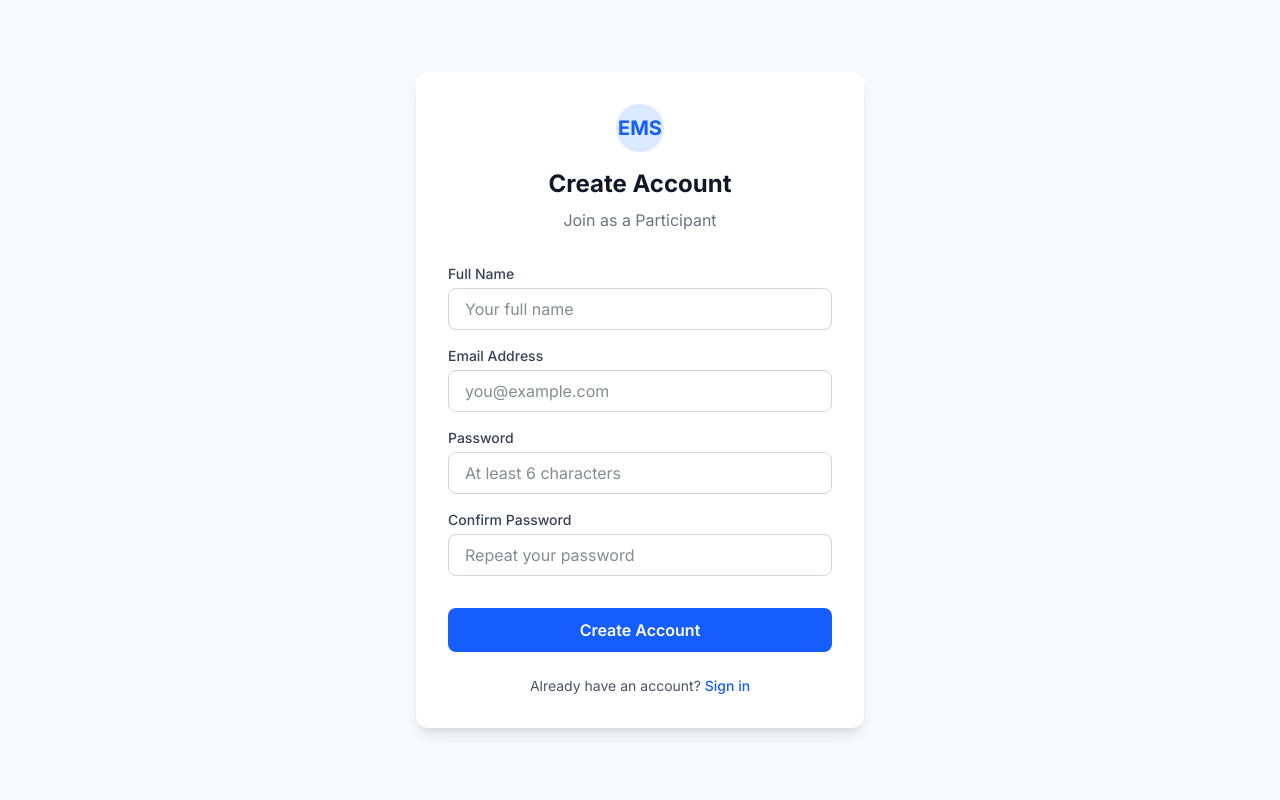
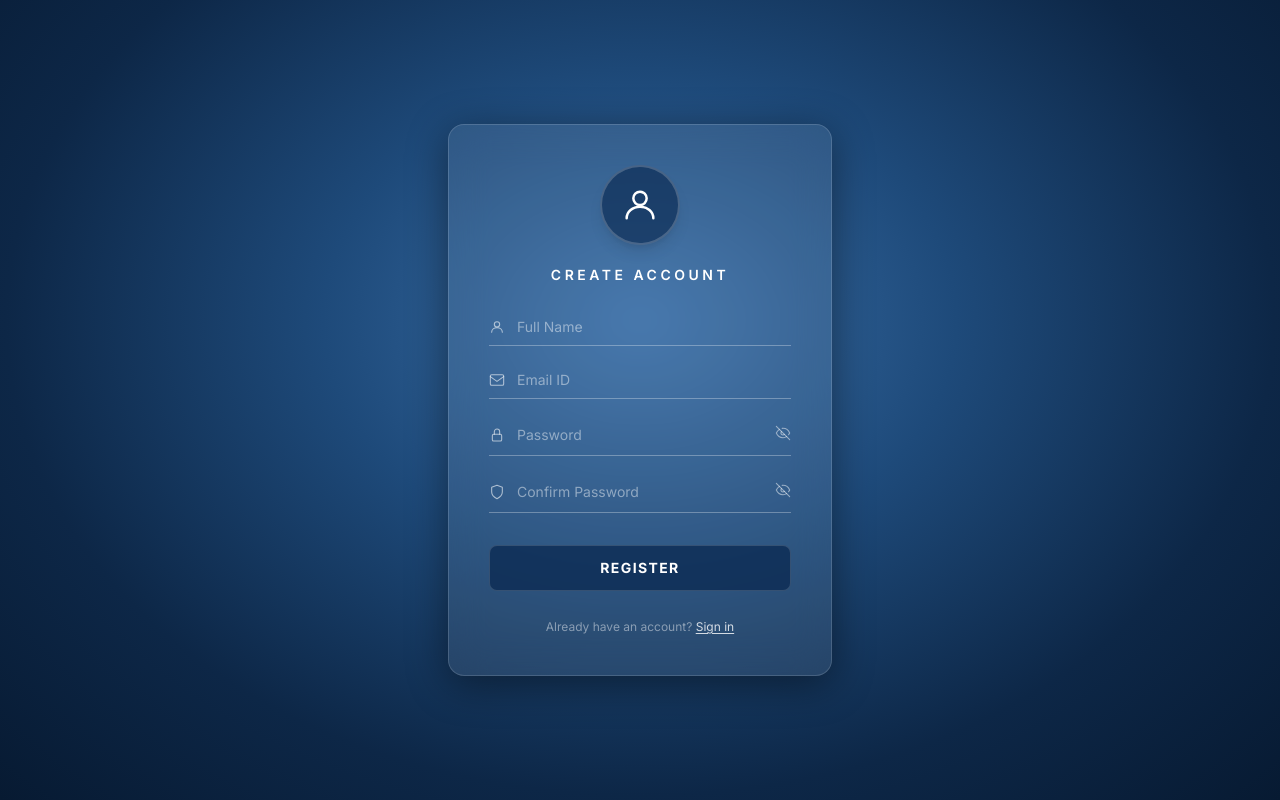
Before and after one commit to hamza-khan07/Event-Management-System, a React app in the folder Event Management System/frontend/: page /register in a window 1280 px wide. Built offline with nearby package versions, Linux system fonts and the light colour scheme; no server answers; the HTML template or start-up script is replaced by a standard one.

Commit message:
Enhanced the UI of Login and Registeration page

```diff
--- a/Event Management System/frontend/src/components/AuthLayout.jsx
+++ b/Event Management System/frontend/src/components/AuthLayout.jsx
@@ -2,27 +2,29 @@
 import React from 'react';
 
 /**
- * AuthLayout wrapper component.
- * Provides a unified card layout and branding header for authentication pages (Login, Register).
+ * AuthLayout — full-screen blue radial gradient background with a
+ * centred frosted-glass card.  Matches the premium glassmorphism style.
  */
-const AuthLayout = ({ title, subtitle, children }) => {
+const AuthLayout = ({ children }) => {
     return (
-        <div className="min-h-screen bg-gray-50 flex items-center justify-center p-4">
-            <div className="max-w-md w-full bg-white rounded-xl shadow-lg p-8">
-
-                {/* Common Header */}
-                <div className="text-center mb-8">
-                    <div className="inline-flex items-center justify-center w-12 h-12 rounded-full bg-blue-100 text-blue-600 font-bold text-xl mb-4">
-                        EMS
-                    </div>
-                    {/* Dynamic Title and Subtitle */}
-                    <h1 className="text-2xl font-bold text-gray-900">{title}</h1>
-                    <p className="text-gray-500 mt-2">{subtitle}</p>
-                </div>
-
-                {/* Main page content (e.g. form fields) */}
+        <div
+            className="min-h-screen flex items-center justify-center p-4"
+            style={{
+                background: 'radial-gradient(ellipse at 50% 40%, #3a6fa8 0%, #1e4a7a 35%, #0d2747 70%, #071a32 100%)',
+            }}
+        >
+            {/* Frosted glass card */}
+            <div
+                className="w-full max-w-sm rounded-2xl px-10 py-10 flex flex-col items-center"
+                style={{
+                    background: 'rgba(255,255,255,0.08)',
+                    backdropFilter: 'blur(18px)',
+                    WebkitBackdropFilter: 'blur(18px)',
+                    border: '1px solid rgba(255,255,255,0.15)',
+                    boxShadow: '0 8px 40px rgba(0,0,0,0.45)',
+                }}
+            >
                 {children}
-
             </div>
         </div>
     );
--- a/Event Management System/frontend/src/pages/LoginPage.jsx
+++ b/Event Management System/frontend/src/pages/LoginPage.jsx
@@ -1,14 +1,73 @@
+// src/pages/LoginPage.jsx
 import { useState } from 'react';
 import { useNavigate, Link } from 'react-router-dom';
 import { useAuth } from '../Context/AuthContext';
 import AuthLayout from '../components/AuthLayout';
-import FormInput from '../components/FormInput';
 
+/* ── Inline SVG icons (no extra package needed) ─────────────────── */
+const UserCircleIcon = () => (
+    <svg viewBox="0 0 24 24" fill="none" stroke="currentColor" strokeWidth={1.5}
+        strokeLinecap="round" strokeLinejoin="round" className="w-10 h-10 text-white">
+        <circle cx="12" cy="8" r="4" />
+        <path d="M4 20c0-4 3.6-7 8-7s8 3 8 7" />
+    </svg>
+);
+const EnvelopeIcon = () => (
+    <svg viewBox="0 0 24 24" fill="none" stroke="currentColor" strokeWidth={1.6}
+        strokeLinecap="round" strokeLinejoin="round" className="w-4 h-4">
+        <rect x="2" y="4" width="20" height="16" rx="2" />
+        <path d="m2 7 10 7 10-7" />
+    </svg>
+);
+const LockIcon = () => (
+    <svg viewBox="0 0 24 24" fill="none" stroke="currentColor" strokeWidth={1.6}
+        strokeLinecap="round" strokeLinejoin="round" className="w-4 h-4">
+        <rect x="5" y="11" width="14" height="10" rx="2" />
+        <path d="M8 11V7a4 4 0 0 1 8 0v4" />
+    </svg>
+);
+const EyeIcon = ({ show }) => show ? (
+    <svg viewBox="0 0 24 24" fill="none" stroke="currentColor" strokeWidth={1.6}
+        strokeLinecap="round" strokeLinejoin="round" className="w-4 h-4">
+        <path d="M2 12s3-7 10-7 10 7 10 7-3 7-10 7-10-7-10-7Z" />
+        <circle cx="12" cy="12" r="3" />
+    </svg>
+) : (
+    <svg viewBox="0 0 24 24" fill="none" stroke="currentColor" strokeWidth={1.6}
+        strokeLinecap="round" strokeLinejoin="round" className="w-4 h-4">
+        <path d="M9.88 9.88a3 3 0 1 0 4.24 4.24" />
+        <path d="M10.73 5.08A10.43 10.43 0 0 1 12 5c7 0 10 7 10 7a13.16 13.16 0 0 1-1.67 2.68" />
+        <path d="M6.61 6.61A13.526 13.526 0 0 0 2 12s3 7 10 7a9.74 9.74 0 0 0 5.39-1.61" />
+        <line x1="2" y1="2" x2="22" y2="22" />
+    </svg>
+);
+
+/* ── Underline input with left icon ────────────────────────────────── */
+const UnderlineInput = ({ icon, type, name, placeholder, value, onChange, disabled, rightEl }) => (
+    <div className="w-full flex items-center gap-3 border-b border-white/30 pb-2 group focus-within:border-white/70 transition-colors duration-200">
+        <span className="text-white/60 shrink-0 group-focus-within:text-white/90 transition-colors">{icon}</span>
+        <input
+            type={type}
+            name={name}
+            placeholder={placeholder}
+            value={value}
+            onChange={onChange}
+            disabled={disabled}
+            autoComplete="off"
+            className="flex-1 bg-transparent text-white placeholder-white/45 text-sm outline-none disabled:opacity-50"
+        />
+        {rightEl && <span className="shrink-0">{rightEl}</span>}
+    </div>
+);
+
+/* ══════════════════════════════════════════════════════════════════ */
 const LoginPage = () => {
     const { login } = useAuth();
     const navigate = useNavigate();
 
     const [formData, setFormData] = useState({ email: '', password: '' });
+    const [showPwd, setShowPwd] = useState(false);
+    const [remember, setRemember] = useState(false);
     const [error, setError] = useState('');
     const [isLoading, setIsLoading] = useState(false);
 
@@ -19,7 +78,6 @@ const LoginPage = () => {
 
     const handleSubmit = async (e) => {
         e.preventDefault();
-        // Validate and submit credentials
         setError('');
         if (!formData.email.trim() || !formData.password.trim()) {
             setError('Please fill in all fields.'); return;
@@ -28,16 +86,10 @@ const LoginPage = () => {
         try {
             const result = await login(formData.email, formData.password);
             if (result.success) {
-                // Redirect to appropriate dashboard based on user role
-                if (result.user.role === 'PRODUCT_MANAGER') {
-                    navigate('/dashboard');
-                } else if (result.user.role === 'ORGANIZER') {
-                    navigate('/organizer/dashboard');
-                } else {
-                    navigate('/');
-                }
+                if (result.user.role === 'PRODUCT_MANAGER') navigate('/dashboard');
+                else if (result.user.role === 'ORGANIZER') navigate('/organizer/dashboard');
+                else navigate('/');
             }
-
         } catch (err) {
             setError(err.response?.data?.message || 'Login failed. Please try again.');
         } finally {
@@ -46,49 +98,89 @@ const LoginPage = () => {
     };
 
     return (
-        // Auth layout wrapper with page titles
-        <AuthLayout title="Welcome Back" subtitle="Sign in to your account">
+        <AuthLayout>
+            {/* ── Avatar ── */}
+            <div
+                className="w-20 h-20 rounded-full flex items-center justify-center mb-5 shadow-lg"
+                style={{ background: 'rgba(10,40,80,0.65)', border: '2px solid rgba(255,255,255,0.2)' }}
+            >
+                <UserCircleIcon />
+            </div>
 
+            {/* ── Title ── */}
+            <h1 className="text-white text-sm font-semibold tracking-[0.25em] uppercase mb-8 text-center">
+                Login
+            </h1>
+
+            {/* ── Error ── */}
             {error && (
-                <div className="bg-red-50 text-red-600 p-3 rounded-lg text-sm mb-6 flex items-center gap-2">
-                    <span>⚠</span> {error}
+                <div className="w-full mb-5 text-red-300 text-xs text-center bg-red-900/30 rounded-lg py-2 px-3">
+                    {error}
                 </div>
             )}
 
-            <form onSubmit={handleSubmit} className="space-y-5" noValidate>
-                {/* Form inputs */}
-                <FormInput
-                    label="Email Address"
+            {/* ── Form ── */}
+            <form onSubmit={handleSubmit} className="w-full space-y-6" noValidate>
+                <UnderlineInput
+                    icon={<EnvelopeIcon />}
                     type="email"
                     name="email"
-                    placeholder="you@example.com"
+                    placeholder="Email ID"
                     value={formData.email}
                     onChange={handleChange}
                     disabled={isLoading}
                 />
 
-                <FormInput
-                    label="Password"
-                    type="password"
+                <UnderlineInput
+                    icon={<LockIcon />}
+                    type={showPwd ? 'text' : 'password'}
                     name="password"
-                    placeholder="Enter your password"
+                    placeholder="Password"
                     value={formData.password}
                     onChange={handleChange}
                     disabled={isLoading}
+                    rightEl={
+                        <button type="button" onClick={() => setShowPwd(p => !p)}
+                            className="text-white/50 hover:text-white/90 transition-colors">
+                            <EyeIcon show={showPwd} />
+                        </button>
+                    }
                 />
 
+                {/* Remember me + Forgot password */}
+                <div className="flex items-center justify-between pt-1">
+                    <label className="flex items-center gap-2 cursor-pointer select-none">
+                        <input
+                            type="checkbox"
+                            checked={remember}
+                            onChange={e => setRemember(e.target.checked)}
+                            className="accent-white w-3.5 h-3.5 rounded cursor-pointer"
+                        />
+                        <span className="text-white/60 text-xs">Remember me</span>
+                    </label>
+                    <Link to="/forgot-password"
+                        className="text-white/60 text-xs hover:text-white transition-colors">
+                        Forgot Password?
+                    </Link>
+                </div>
+
+                {/* Submit */}
                 <button
                     type="submit"
                     disabled={isLoading}
-                    className="w-full bg-blue-600 hover:bg-blue-700 text-white font-semibold py-2.5 rounded-lg transition-colors disabled:opacity-50 mt-2"
+                    className="w-full py-3 rounded-lg text-white text-sm font-bold tracking-widest uppercase transition-all duration-200 disabled:opacity-50 hover:brightness-110 active:scale-[0.98]"
+                    style={{ background: 'rgba(10,40,80,0.75)', border: '1px solid rgba(255,255,255,0.15)' }}
                 >
-                    {isLoading ? 'Signing in...' : 'Sign In'}
+                    {isLoading ? 'Signing in…' : 'Login'}
                 </button>
             </form>
 
-            <p className="text-center text-sm text-gray-600 mt-6">
+            {/* ── Footer link ── */}
+            <p className="mt-7 text-white/45 text-xs text-center">
                 Don't have an account?{' '}
-                <Link to="/register" className="text-blue-600 hover:text-blue-800 font-medium">Create one</Link>
+                <Link to="/register" className="text-white/80 hover:text-white underline underline-offset-2 transition-colors">
+                    Create one
+                </Link>
             </p>
         </AuthLayout>
     );
--- a/Event Management System/frontend/src/pages/RegisterPage.jsx
+++ b/Event Management System/frontend/src/pages/RegisterPage.jsx
@@ -1,19 +1,89 @@
+// src/pages/RegisterPage.jsx
 import { useState } from 'react';
 import { useNavigate, Link } from 'react-router-dom';
 import { useAuth } from '../Context/AuthContext';
 import AuthLayout from '../components/AuthLayout';
-import FormInput from '../components/FormInput';
 
+/* ── Inline SVG icons ────────────────────────────────────────────── */
+const UserCircleIcon = () => (
+    <svg viewBox="0 0 24 24" fill="none" stroke="currentColor" strokeWidth={1.5}
+        strokeLinecap="round" strokeLinejoin="round" className="w-10 h-10 text-white">
+        <circle cx="12" cy="8" r="4" />
+        <path d="M4 20c0-4 3.6-7 8-7s8 3 8 7" />
+    </svg>
+);
+const UserIcon = () => (
+    <svg viewBox="0 0 24 24" fill="none" stroke="currentColor" strokeWidth={1.6}
+        strokeLinecap="round" strokeLinejoin="round" className="w-4 h-4">
+        <circle cx="12" cy="8" r="4" />
+        <path d="M4 20c0-4 3.6-7 8-7s8 3 8 7" />
+    </svg>
+);
+const EnvelopeIcon = () => (
+    <svg viewBox="0 0 24 24" fill="none" stroke="currentColor" strokeWidth={1.6}
+        strokeLinecap="round" strokeLinejoin="round" className="w-4 h-4">
+        <rect x="2" y="4" width="20" height="16" rx="2" />
+        <path d="m2 7 10 7 10-7" />
+    </svg>
+);
+const LockIcon = () => (
+    <svg viewBox="0 0 24 24" fill="none" stroke="currentColor" strokeWidth={1.6}
+        strokeLinecap="round" strokeLinejoin="round" className="w-4 h-4">
+        <rect x="5" y="11" width="14" height="10" rx="2" />
+        <path d="M8 11V7a4 4 0 0 1 8 0v4" />
+    </svg>
+);
+const ShieldIcon = () => (
+    <svg viewBox="0 0 24 24" fill="none" stroke="currentColor" strokeWidth={1.6}
+        strokeLinecap="round" strokeLinejoin="round" className="w-4 h-4">
+        <path d="M12 22s8-4 8-10V5l-8-3-8 3v7c0 6 8 10 8 10z" />
+    </svg>
+);
+const EyeIcon = ({ show }) => show ? (
+    <svg viewBox="0 0 24 24" fill="none" stroke="currentColor" strokeWidth={1.6}
+        strokeLinecap="round" strokeLinejoin="round" className="w-4 h-4">
+        <path d="M2 12s3-7 10-7 10 7 10 7-3 7-10 7-10-7-10-7Z" />
+        <circle cx="12" cy="12" r="3" />
+    </svg>
+) : (
+    <svg viewBox="0 0 24 24" fill="none" stroke="currentColor" strokeWidth={1.6}
+        strokeLinecap="round" strokeLinejoin="round" className="w-4 h-4">
+        <path d="M9.88 9.88a3 3 0 1 0 4.24 4.24" />
+        <path d="M10.73 5.08A10.43 10.43 0 0 1 12 5c7 0 10 7 10 7a13.16 13.16 0 0 1-1.67 2.68" />
+        <path d="M6.61 6.61A13.526 13.526 0 0 0 2 12s3 7 10 7a9.74 9.74 0 0 0 5.39-1.61" />
+        <line x1="2" y1="2" x2="22" y2="22" />
+    </svg>
+);
+
+/* ── Underline input with left icon ────────────────────────────────── */
+const UnderlineInput = ({ icon, type, name, placeholder, value, onChange, disabled, rightEl }) => (
+    <div className="w-full flex items-center gap-3 border-b border-white/30 pb-2 group focus-within:border-white/70 transition-colors duration-200">
+        <span className="text-white/60 shrink-0 group-focus-within:text-white/90 transition-colors">{icon}</span>
+        <input
+            type={type}
+            name={name}
+            placeholder={placeholder}
+            value={value}
+            onChange={onChange}
+            disabled={disabled}
+            autoComplete="off"
+            className="flex-1 bg-transparent text-white placeholder-white/45 text-sm outline-none disabled:opacity-50"
+        />
+        {rightEl && <span className="shrink-0">{rightEl}</span>}
+    </div>
+);
+
+/* ══════════════════════════════════════════════════════════════════ */
 const RegisterPage = () => {
     const { register } = useAuth();
-    const navigate = useNavigate();
+    const navigate     = useNavigate();
 
-    const [formData, setFormData] = useState({
-        name: '', email: '', password: '', confirmPassword: ''
-    });
-    const [error, setError] = useState('');
-    const [success, setSuccess] = useState('');
-    const [isLoading, setIsLoading] = useState(false);
+    const [formData, setFormData]     = useState({ name: '', email: '', password: '', confirmPassword: '' });
+    const [showPwd, setShowPwd]       = useState(false);
+    const [showConfirm, setShowConfirm] = useState(false);
+    const [error, setError]           = useState('');
+    const [success, setSuccess]       = useState('');
+    const [isLoading, setIsLoading]   = useState(false);
 
     const handleChange = (e) => {
         setFormData({ ...formData, [e.target.name]: e.target.value });
@@ -23,7 +93,6 @@ const RegisterPage = () => {
     const handleSubmit = async (e) => {
         e.preventDefault();
         setError(''); setSuccess('');
-
         if (!formData.name.trim() || !formData.email.trim() || !formData.password || !formData.confirmPassword) {
             setError('All fields are required.'); return;
         }
@@ -33,12 +102,11 @@ const RegisterPage = () => {
         if (formData.password.length < 6) {
             setError('Password must be at least 6 characters.'); return;
         }
-
         setIsLoading(true);
         try {
             const result = await register(formData.name, formData.email, formData.password, formData.confirmPassword);
             if (result.success) {
-                setSuccess('Account created! Redirecting to login...');
+                setSuccess('Account created! Redirecting…');
                 setTimeout(() => navigate('/login'), 1500);
             }
         } catch (err) {
@@ -49,68 +117,101 @@ const RegisterPage = () => {
     };
 
     return (
-        <AuthLayout title="Create Account" subtitle="Join as a Participant">
+        <AuthLayout>
+            {/* ── Avatar ── */}
+            <div
+                className="w-20 h-20 rounded-full flex items-center justify-center mb-5 shadow-lg"
+                style={{ background: 'rgba(10,40,80,0.65)', border: '2px solid rgba(255,255,255,0.2)' }}
+            >
+                <UserCircleIcon />
+            </div>
 
+            {/* ── Title ── */}
+            <h1 className="text-white text-sm font-semibold tracking-[0.25em] uppercase mb-8 text-center">
+                Create Account
+            </h1>
+
+            {/* ── Alerts ── */}
             {error && (
-                <div className="bg-red-50 text-red-600 p-3 rounded-lg text-sm mb-6 flex items-center gap-2">
-                    <span>⚠</span> {error}
+                <div className="w-full mb-5 text-red-300 text-xs text-center bg-red-900/30 rounded-lg py-2 px-3">
+                    {error}
                 </div>
             )}
             {success && (
-                <div className="bg-green-50 text-green-700 p-3 rounded-lg text-sm mb-6 flex items-center gap-2">
-                    <span>✓</span> {success}
+                <div className="w-full mb-5 text-green-300 text-xs text-center bg-green-900/30 rounded-lg py-2 px-3">
+                    ✓ {success}
                 </div>
             )}
 
-            <form onSubmit={handleSubmit} className="space-y-4" noValidate>
-                <FormInput
-                    label="Full Name"
+            {/* ── Form ── */}
+            <form onSubmit={handleSubmit} className="w-full space-y-6" noValidate>
+                <UnderlineInput
+                    icon={<UserIcon />}
                     type="text"
                     name="name"
-                    placeholder="Your full name"
+                    placeholder="Full Name"
                     value={formData.name}
                     onChange={handleChange}
                     disabled={isLoading}
                 />
-                <FormInput
-                    label="Email Address"
+
+                <UnderlineInput
+                    icon={<EnvelopeIcon />}
                     type="email"
                     name="email"
-                    placeholder="you@example.com"
+                    placeholder="Email ID"
                     value={formData.email}
                     onChange={handleChange}
                     disabled={isLoading}
                 />
-                <FormInput
-                    label="Password"
-                    type="password"
+
+                <UnderlineInput
+                    icon={<LockIcon />}
+                    type={showPwd ? 'text' : 'password'}
                     name="password"
-                    placeholder="At least 6 characters"
+                    placeholder="Password"
                     value={formData.password}
                     onChange={handleChange}
                     disabled={isLoading}
+                    rightEl={
+                        <button type="button" onClick={() => setShowPwd(p => !p)}
+                            className="text-white/50 hover:text-white/90 transition-colors">
+                            <EyeIcon show={showPwd} />
+                        </button>
+                    }
                 />
-                <FormInput
-                    label="Confirm Password"
-                    type="password"
+
+                <UnderlineInput
+                    icon={<ShieldIcon />}
+                    type={showConfirm ? 'text' : 'password'}
                     name="confirmPassword"
-                    placeholder="Repeat your password"
+                    placeholder="Confirm Password"
                     value={formData.confirmPassword}
                     onChange={handleChange}
                     disabled={isLoading}
+                    rightEl={
+                        <button type="button" onClick={() => setShowConfirm(p => !p)}
+                            className="text-white/50 hover:text-white/90 transition-colors">
+                            <EyeIcon show={showConfirm} />
+                        </button>
+                    }
                 />
 
+                {/* Submit */}
                 <button
-                    type="submit" disabled={isLoading}
-                    className="w-full bg-blue-600 hover:bg-blue-700 text-white font-semibold py-2.5 rounded-lg transition-colors mt-4 disabled:opacity-50"
+                    type="submit"
+                    disabled={isLoading}
+                    className="w-full py-3 rounded-lg text-white text-sm font-bold tracking-widest uppercase transition-all duration-200 disabled:opacity-50 hover:brightness-110 active:scale-[0.98] mt-2"
+                    style={{ background: 'rgba(10,40,80,0.75)', border: '1px solid rgba(255,255,255,0.15)' }}
                 >
-                    {isLoading ? 'Creating Account...' : 'Create Account'}
+                    {isLoading ? 'Creating Account…' : 'Register'}
                 </button>
             </form>
 
-            <p className="text-center text-sm text-gray-600 mt-6">
+            {/* ── Footer link ── */}
+            <p className="mt-7 text-white/45 text-xs text-center">
                 Already have an account?{' '}
-                <Link to="/login" className="text-blue-600 hover:text-blue-800 font-medium transition-colors">
+                <Link to="/login" className="text-white/80 hover:text-white underline underline-offset-2 transition-colors">
                     Sign in
                 </Link>
             </p>
```
